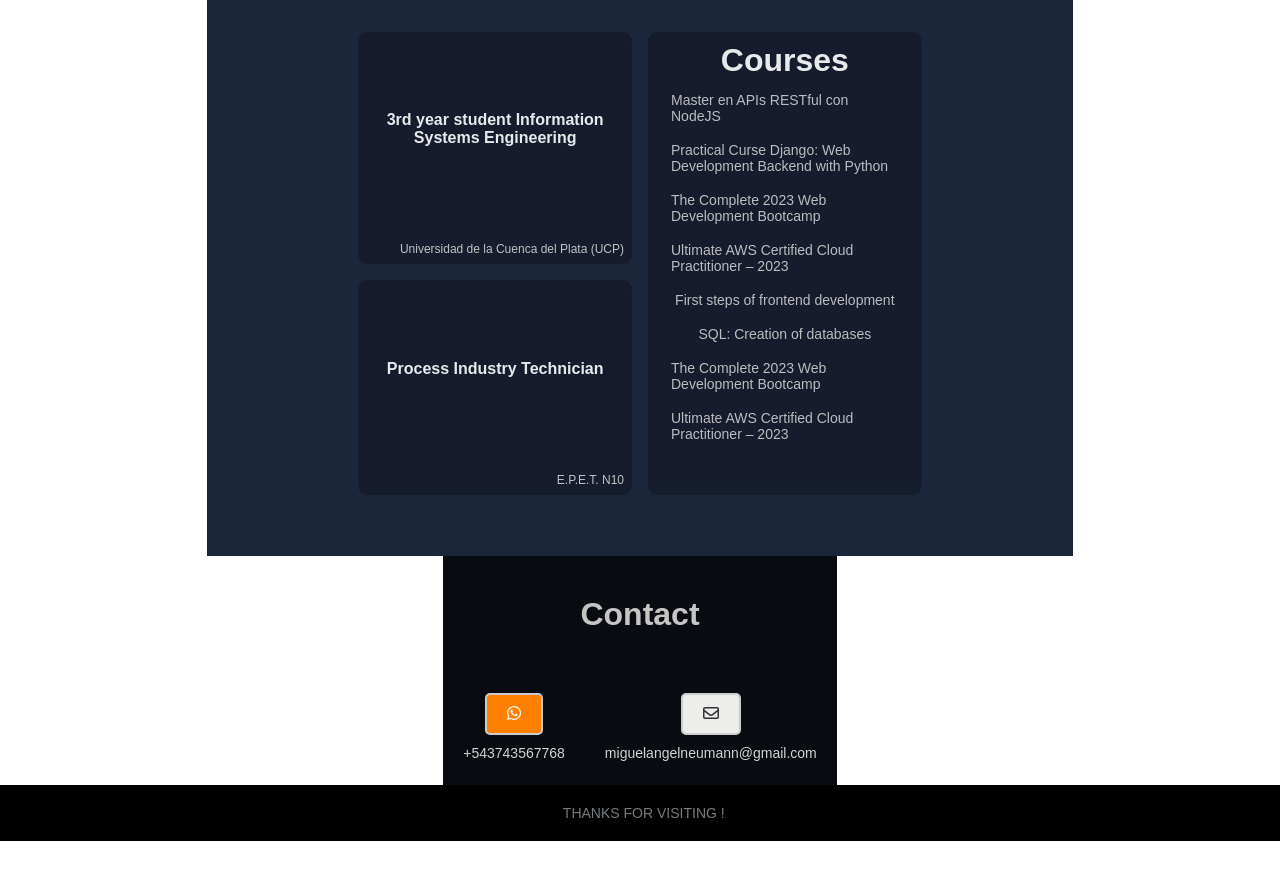
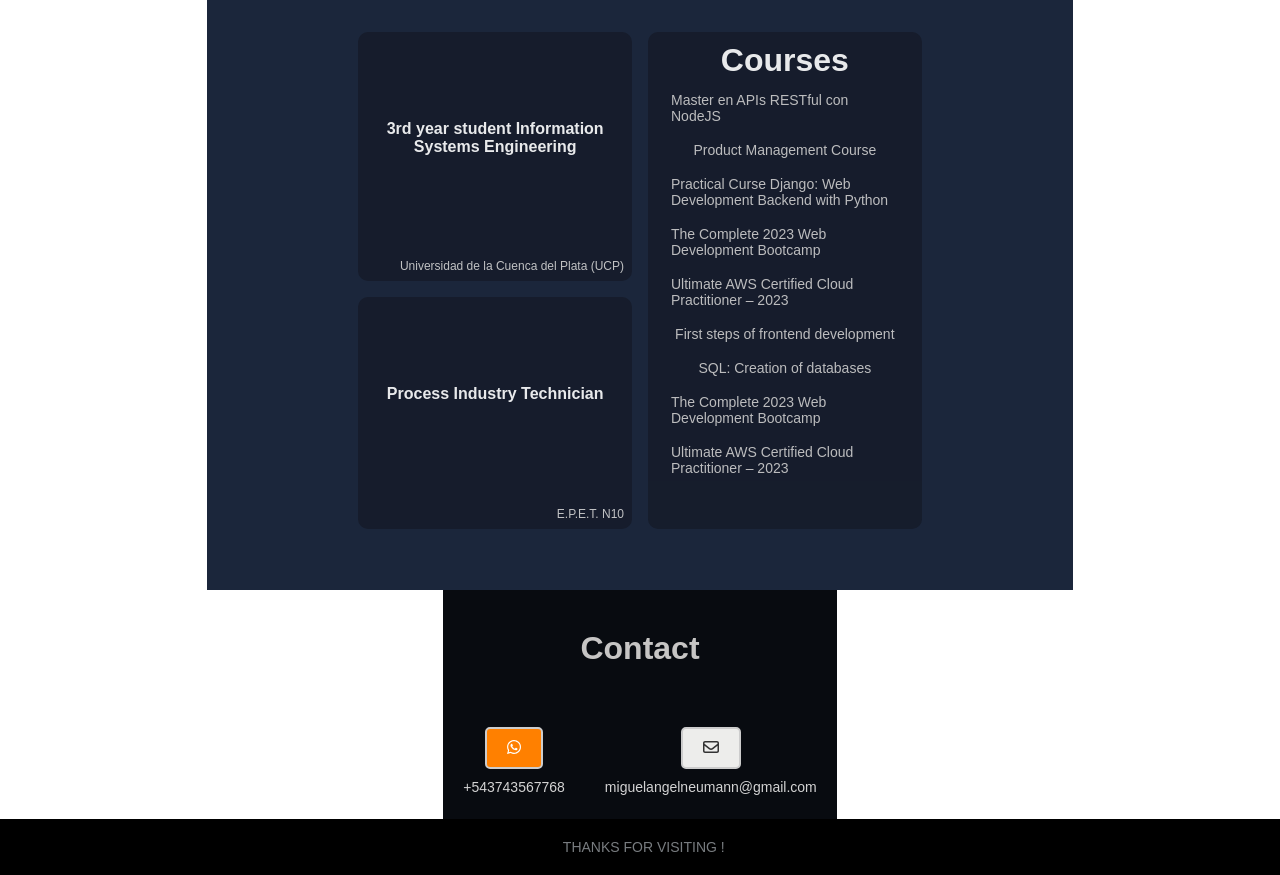
Before and after one commit to guelan14/portfolio, a React (Vite) app: page / in a window 1280 px wide. Shown: the part 2060-2935 px from the top of the page. Before the commit the page ends 2901 px from the top, so only its background shows below. Built offline with nearby package versions, Linux system fonts and the light colour scheme; a web font is replaced by a local one.

Commit message:
agregado curso de product management

```diff
--- a/src/pages/Studies.jsx
+++ b/src/pages/Studies.jsx
@@ -20,6 +20,7 @@ export const Studies = () => {
           <h2>Courses </h2>
           <ul>
             <li>Master en APIs RESTful con NodeJS</li>
+            <li>Product Management Course</li>
             <li>Practical Curse Django: Web Development Backend with Python</li>
             <li> The Complete 2023 Web Development Bootcamp</li>
             <li>Ultimate AWS Certified Cloud Practitioner – 2023</li>
```
